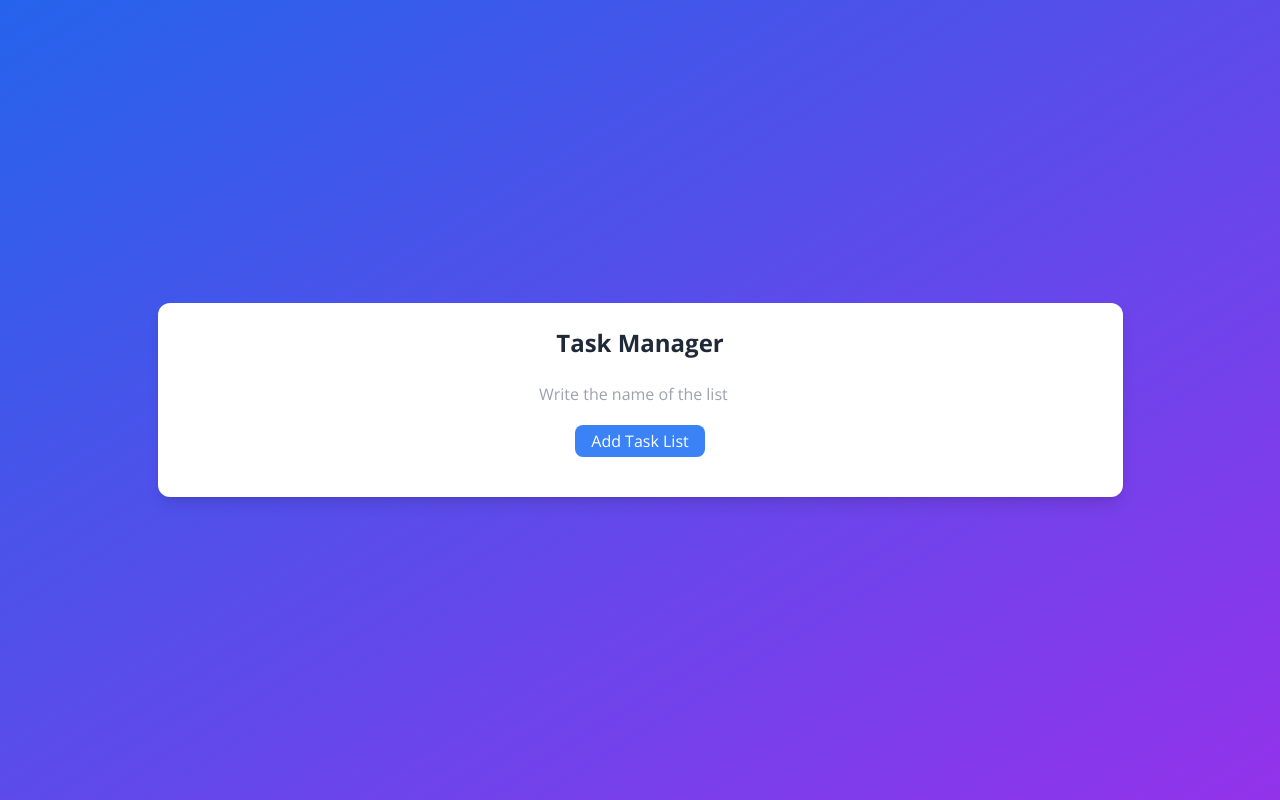
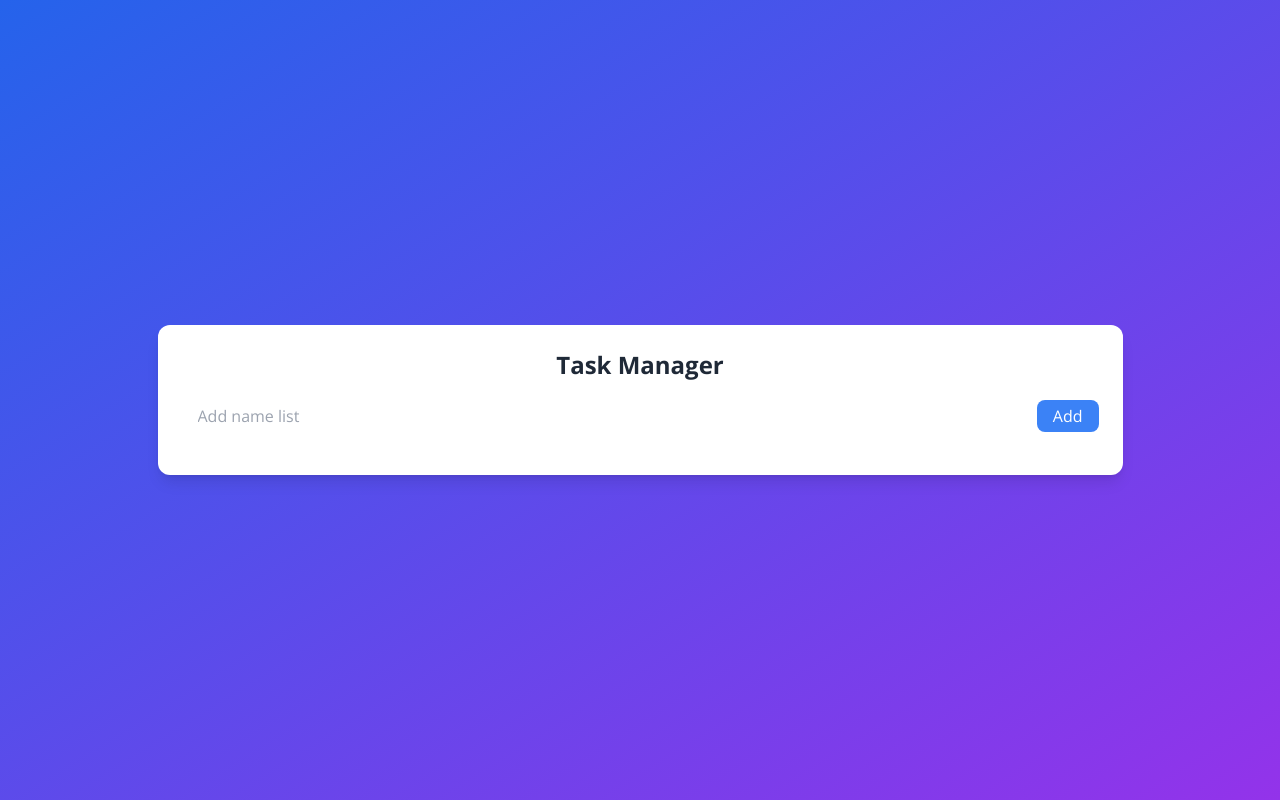
Before and after one commit to Vladosik337/to-do-list-React, a React (Vite) app: page / in a window 1280 px wide. Built offline with nearby package versions, Linux system fonts and the light colour scheme.

Commit message:
[REF] repeat component

```diff
--- a/src/components/CreateTaskListTitle.tsx
+++ b/src/components/CreateTaskListTitle.tsx
@@ -1,39 +1,12 @@
-import React, { useState } from 'react';
+import React from 'react';
+import SubtaskInput from './TaskList/SubtaskInput.tsx';
 
 interface CreateTaskListTitleProps {
   addTaskList: (title: string) => void;
 }
 
 const CreateTaskListTitle: React.FC<CreateTaskListTitleProps> = ({ addTaskList }) => {
-  const [taskListTitle, setTaskListTitle] = useState('');
-
-  const handleAddTaskList = () => {
-    if (taskListTitle.trim() && taskListTitle.length >= 5) {
-      addTaskList(taskListTitle);
-      setTaskListTitle('');
-    } else {
-      alert('Ошибка: задание пустое или содержит менее 5 символов');
-    }
-  };
-
-  const handleTitleInputChange = (e: React.ChangeEvent<HTMLInputElement>) => {
-    setTaskListTitle(e.target.value);
-  };
-
-  return (
-    <div className="flex flex-col items-center mb-4 w-full">
-      <input
-        type="text"
-        placeholder="Write the name of the list"
-        value={taskListTitle}
-        onChange={handleTitleInputChange}
-        className="p-2 border border-gray-300 rounded-lg mb-3 max-w-w-[300px]"
-      />
-      <button onClick={handleAddTaskList} className="bg-blue-500 text-white py-2 px-4 rounded-lg">
-        Add Task List
-      </button>
-    </div>
-  );
+  return <SubtaskInput onAddSubtask={addTaskList} placeholder={'Add name list'} buttonText={'Add'} />;
 };
 
 export default CreateTaskListTitle;
--- a/src/components/TaskList/SubtaskInput.tsx
+++ b/src/components/TaskList/SubtaskInput.tsx
@@ -1,13 +1,15 @@
 import React, { useState } from 'react';
 
-interface SubtaskInputProps {
+interface TaskInputProps {
   onAddSubtask: (newSubtaskTitle: string) => void;
+  placeholder: string;
+  buttonText: string;
 }
 
-const SubtaskInput: React.FC<SubtaskInputProps> = ({ onAddSubtask }) => {
+const SubtaskInput: React.FC<TaskInputProps> = ({ onAddSubtask, placeholder, buttonText }) => {
   const [subtaskTitle, setSubtaskTitle] = useState('');
 
-  const handleAddSubtask = () => {
+  const handleAddTask = () => {
     if (subtaskTitle.trim()) {
       onAddSubtask(subtaskTitle);
       setSubtaskTitle('');
@@ -15,17 +17,21 @@ const SubtaskInput: React.FC<SubtaskInputProps> = ({ onAddSubtask }) => {
   };
 
   return (
-    <label className="flex">
+    <div className="flex items-center space-x-2">
       <input
         type="text"
         value={subtaskTitle}
         onChange={(e) => setSubtaskTitle(e.target.value)}
-        placeholder="Add new subtask"
+        placeholder={placeholder}
+        className="w-full px-4 py-2 border border-gray-300 rounded-lg focus:outline-none focus:border-blue-500 transition duration-150 ease-in-out"
       />
-      <button className="ml-[15px]" onClick={handleAddSubtask}>
-        Add
+      <button
+        onClick={handleAddTask}
+        className="px-4 py-2 text-white bg-blue-500 rounded-lg hover:bg-blue-600 transition duration-200 ease-in-out"
+      >
+        {buttonText}
       </button>
-    </label>
+    </div>
   );
 };
 
--- a/src/components/TaskList/TaskListViewer.tsx
+++ b/src/components/TaskList/TaskListViewer.tsx
@@ -1,5 +1,5 @@
 import React from 'react';
-import SubtaskInput from './SubtaskInput';
+import SubtaskInput from './SubtaskInput.tsx';
 import SubtaskItem from './SubtaskItem';
 
 interface TaskListViewerProps {
@@ -80,7 +80,11 @@ const TaskListViewer: React.FC<TaskListViewerProps> = ({ taskLists, setTaskLists
         >
           <label className="flex items-center mb-[15px]">{taskList.title}</label>
 
-          <SubtaskInput onAddSubtask={(newTaskTitle) => addSubtask(taskList.id, newTaskTitle)} />
+          <SubtaskInput
+            onAddSubtask={(newTaskTitle) => addSubtask(taskList.id, newTaskTitle)}
+            placeholder={'Add task'}
+            buttonText={'Add'}
+          />
 
           <ul className="mt-2 flex flex-col w-full gap-[10px]">
             {taskList.tasks.map((subtask) => (
```
